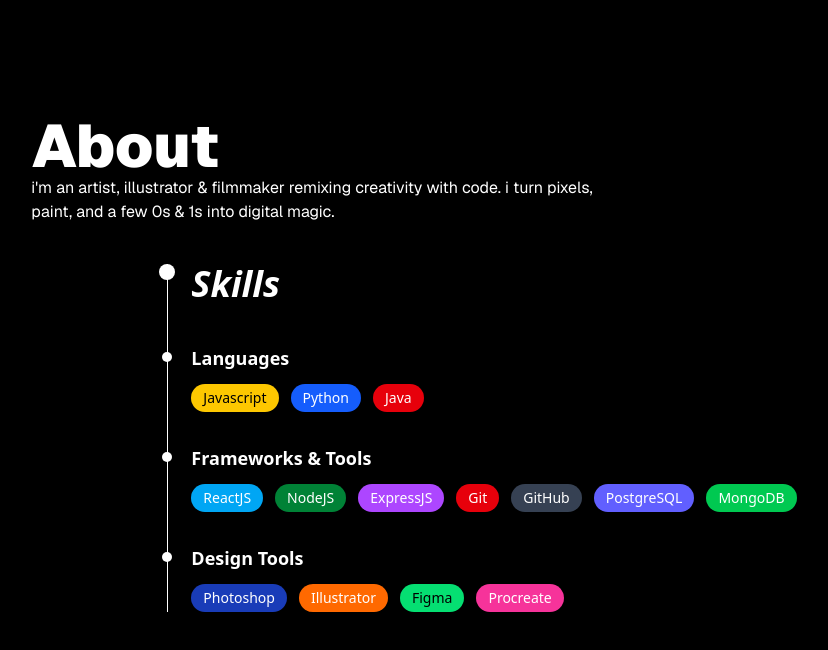
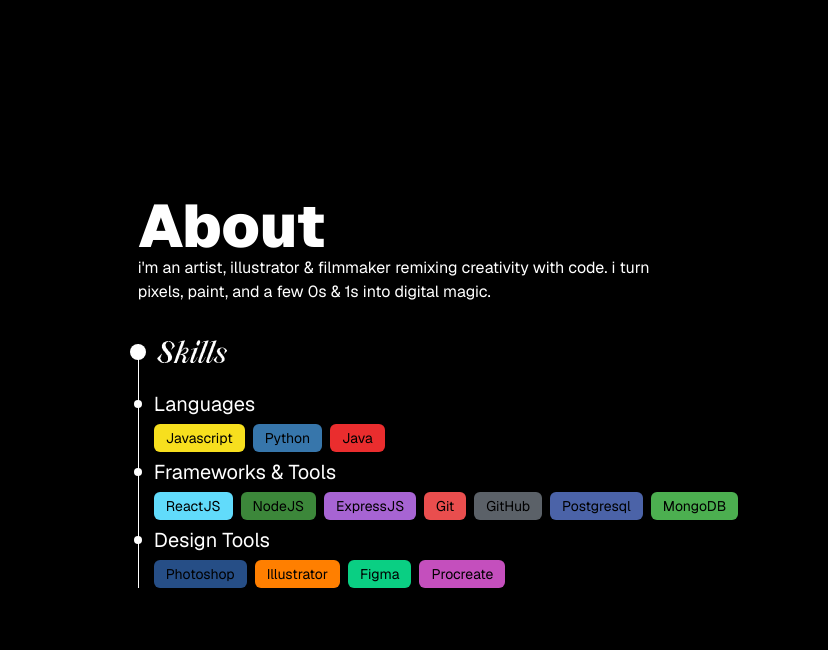
Before and after one commit to DharmBharodiya/dharm-portfolio, a React (Vite) app: page /about in a window 1280 px wide. Shown: the top 650 px of the page, without its empty margins (202-1030 px from the left). Built offline with nearby package versions, Linux system fonts and the light colour scheme.

Commit message:
ADD: Added skills timeline and content to the about section.

```diff
--- /dev/null
+++ b/src/components/About/SkillBox.jsx
@@ -0,0 +1,10 @@
+
+function SkillBox({title, bg}) {
+  return (
+    <div className={`w-fit px-3 py-1 rounded-md text-sm bg-white/100 text-black/100`} style={{backgroundColor: bg}}>
+        <h1>{title}</h1>
+    </div>
+  )
+}
+
+export default SkillBox
--- a/src/components/About/Skills.js
+++ b/src/components/About/Skills.js
@@ -29,3 +29,26 @@
     ],
   },
 ];
+
+export const languages = [
+  {name: "Javascript", color: "#F7DF1E"},
+  {name: "Python", color:"#3776AB"},
+  {name: "Java", color:"#EA2D2E"}
+]
+
+export const frameworksAndTools = [
+  { name: "ReactJS", color: "#61DBFB" },
+  { name: "NodeJS", color: "#3C873A" },
+  { name: "ExpressJS", color: "#a764d3" },
+  { name: "Git", color: "#e94e4e" },
+  { name: "GitHub", color: "#5b6168" },
+  { name: "Postgresql", color: "#4b63a8" },
+  { name: "MongoDB", color: "#4CAF50" }
+];
+
+export const designTools = [
+  { name: "Photoshop", color: "#264e86" },
+  { name: "Illustrator", color: "#FF7F00" },
+  { name: "Figma", color: "#0ACF83" },
+  { name: "Procreate", color: "#c44fbd" }
+];
--- a/src/components/About/TimeLine.jsx
+++ b/src/components/About/TimeLine.jsx
@@ -1,76 +1,50 @@
-import React from "react";
+import SkillBox from "./SkillBox"
+import { languages, frameworksAndTools, designTools } from "./Skills"
 
-const sections = [
-  {
-    title: "Languages",
-    pills: [
-      ["Javascript", "bg-yellow-400 text-black"],
-      ["Python", "bg-blue-600"],
-      ["Java", "bg-red-600"],
-    ],
-  },
-  {
-    title: "Frameworks & Tools",
-    pills: [
-      ["ReactJS", "bg-sky-500"],
-      ["NodeJS", "bg-green-700"],
-      ["ExpressJS", "bg-purple-500"],
-      ["Git", "bg-red-600"],
-      ["GitHub", "bg-gray-700"],
-      ["PostgreSQL", "bg-indigo-500"],
-      ["MongoDB", "bg-green-500"],
-    ],
-  },
-  {
-    title: "Design Tools",
-    pills: [
-      ["Photoshop", "bg-blue-800"],
-      ["Illustrator", "bg-orange-500"],
-      ["Figma", "bg-green-400 text-black"],
-      ["Procreate", "bg-pink-500"],
-    ],
-  },
-];
+function TimeLine() {
+  return (
+    <div className="relative">
+      {/* vertical line */}
+      <div className="bg-black dark:bg-white/100 w-px h-full absolute"></div>
 
-const SkillsTimeline = () => {
-  return (
-    <section className="dark:text-white text-black py-10 px-4 sm:px-12 font-sans relative">
-      {/* timeline & left padding */}
-      <div className="relative pl-16">
-        {/* vertical line */}
-        <div className="absolute left-22 top-0 bottom-0 w-px  dark:bg-white bg-black" />
+      {/* heading */}
+      <div className="relative mb-10">
+        <div className="w-4 h-4 bg-black dark:bg-white/100 rounded-full -translate-x-1/2"></div>
+        <h1 className="absolute top-0 ml-4 text-3xl leading-6  text-black dark:text-white" style={{ fontFamily: 'New Valley, sans-serif'}}>Skills</h1>
+      </div>
 
-        {/* big top dot + headline */}
-        <header className="relative mb-10">
-          <span className="absolute left-6 -translate-x-1/2 w-4 h-4  dark:bg-white bg-black rounded-full" />
-          <h2 className="ml-12 text-4xl italic font-semibold">Skills</h2>
-        </header>
+      {/* sub-dots */}
+      <div className="relative mb-4">
+        <div className="w-2 h-2 dark:bg-white/100 bg-black -translate-x-1/2 rounded-full "></div>
+        <h1 className="absolute top-0 ml-4 text-xl leading-2 text-black dark:text-white">Languages</h1>
+        <div className="flex gap-2 ml-4 mt-4">
+            {languages.map((language, idx) => (
+            <SkillBox title={language.name} bg={language.color} key={idx}/>
+          ))}
+        </div>
+      </div>
 
-        {/* all skill groups */}
-        {sections.map(({ title, pills }, idx) => (
-          <div key={idx} className="relative mb-8">
-            {/* small dot */}
-            <span className="absolute left-6 -translate-x-1/2 top-2 w-2.5 h-2.5 dark:bg-white bg-black rounded-full" />
+      <div className="relative mb-4">
+        <div className="w-2 h-2 bg-black dark:bg-white/100 -translate-x-1/2 rounded-full "></div>
+        <h1 className="absolute top-0 ml-4 text-xl leading-2 text-black dark:text-white">Frameworks & Tools</h1>
+        <div className="flex gap-2 ml-4 mt-4 flex-wrap">
+            {frameworksAndTools.map((framework, idx) => (
+            <SkillBox title={framework.name} bg={framework.color} key={idx}/>
+          ))}
+        </div>
+      </div>
 
-            {/* section title */}
-            <h3 className="ml-12 text-lg font-semibold">{title}</h3>
+      <div className="relative mb-4">
+        <div className="w-2 h-2 bg-dark dark:bg-white/100 -translate-x-1/2 rounded-full "></div>
+        <h1 className="absolute top-0 ml-4 text-xl leading-2 text-black dark:text-white">Design Tools</h1>
+        <div className="flex gap-2 ml-4 mt-4">
+            {designTools.map((design, idx) => (
+            <SkillBox title={design.name} bg={design.color} key={idx}/>
+          ))}
+        </div>
+      </div>
+    </div>
+  )
+}
 
-            {/* pill row */}
-            <div className="ml-12 mt-3 flex flex-wrap gap-3">
-              {pills.map(([text, classes]) => (
-                <span
-                  key={text}
-                  className={`px-3 py-1 rounded-full text-sm font-medium whitespace-nowrap ${classes}`}
-                >
-                  {text}
-                </span>
-              ))}
-            </div>
-          </div>
-        ))}
-      </div>
-    </section>
-  );
-};
-
-export default SkillsTimeline;
+export default TimeLine
--- a/src/components/Home/MainPara.jsx
+++ b/src/components/Home/MainPara.jsx
@@ -41,7 +41,7 @@
               <p className='text-gray-600 dark:text-[#bbbbbb] text-[16px] max-w-xs leading-5 text-center sm:text-left transition-colors duration-300'>i  turn thoughts into threads of code and color—crafting digital spaces where design breathes, interaction dances, and ideas come alive.</p>
             </div>
             <div className='flex-1 flex justify-center sm:mb-0'>
-              <img src="../public/images/dhrm1.png" alt="dhrmcharacter" className='w-[165px] h-[165px] sm:w-[200px] sm:h-[200px]' />
+              <img src="images/dhrm1.png" alt="dhrmcharacter" className='w-[165px] h-[165px] sm:w-[200px] sm:h-[200px]' />
             </div>
             {/* <ArrowUpRight size={46} color='white'/> */}
         </div>
--- a/src/index.css
+++ b/src/index.css
@@ -9,6 +9,6 @@
     src: url('/fonts/new-valley.otf') format('opentype');
   }
   body {
-    font-family: 'Geist', 'Space Grotesk', Arial, sans-serif;
+    font-family: 'Geist', 'Space Grotesk', Arial, sans-serif; /* Reverted to original global font-family */
   }
 }
--- a/src/pages/AboutPage.jsx
+++ b/src/pages/AboutPage.jsx
@@ -4,11 +4,11 @@
 
 function AboutPage() {
   return (
-    <div>
+    <div w-full>
          <Header
             heading="About"
             description="i&apos;m an artist, illustrator & filmmaker remixing creativity with code. i turn pixels, paint, and a few 0s & 1s into digital magic."
-            className={"w-xl"}
+            className={"w-lg mb-10"}
          />
          <Timeline/>
     </div>
--- a/tailwind.config.js
+++ b/tailwind.config.js
@@ -11,6 +11,11 @@
         'space-grotesk': ['Space Grotesk', 'sans-serif'],
         'new-valley': ['New Valley', 'sans-serif'],
       },
+      colors: {
+        'javascript-yellow': '#F7DF1E',
+        'python-blue': '#3776AB',
+        'java-red': '#EA2D2E',
+      },
     },
   },
   plugins: [],
```
